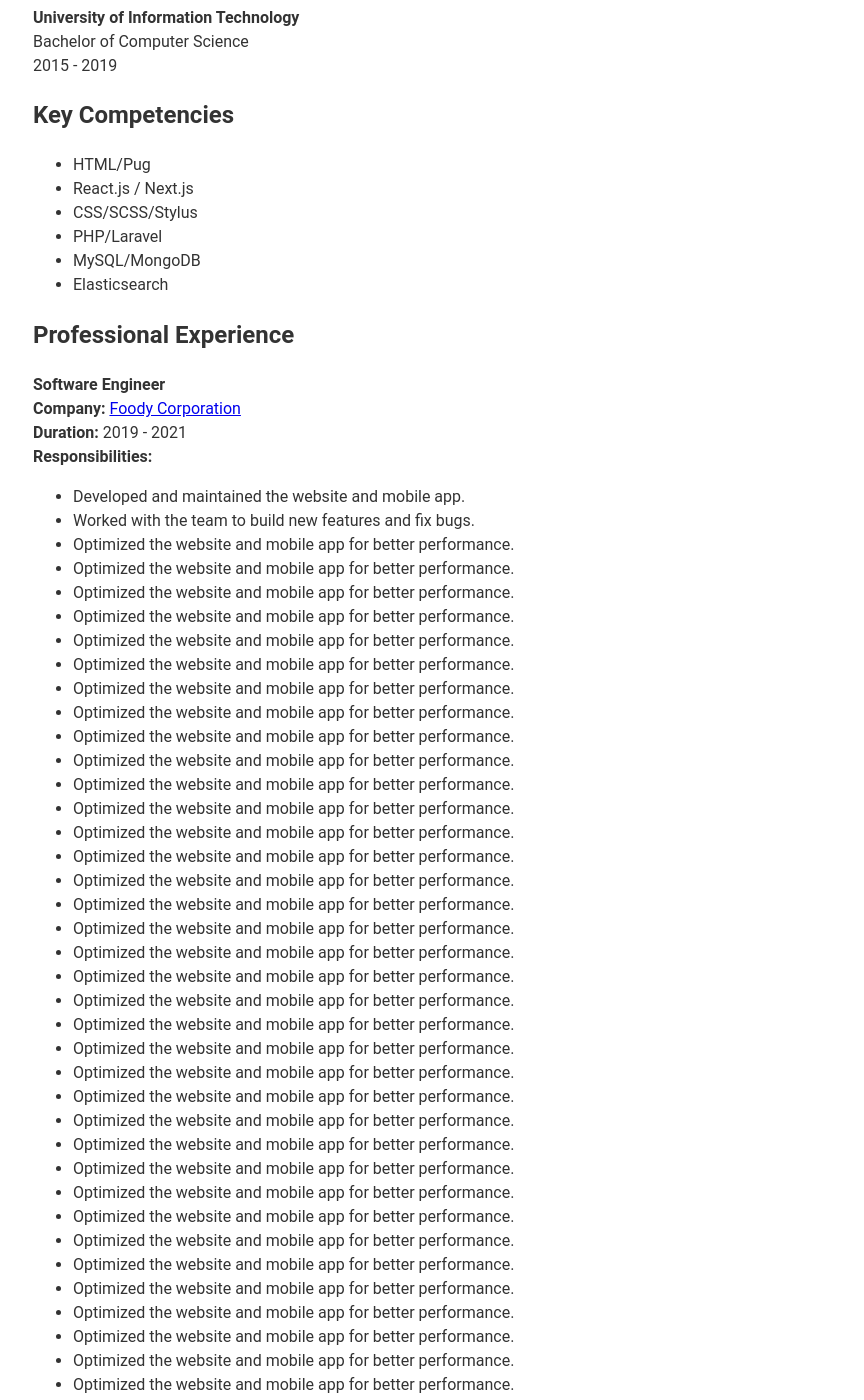
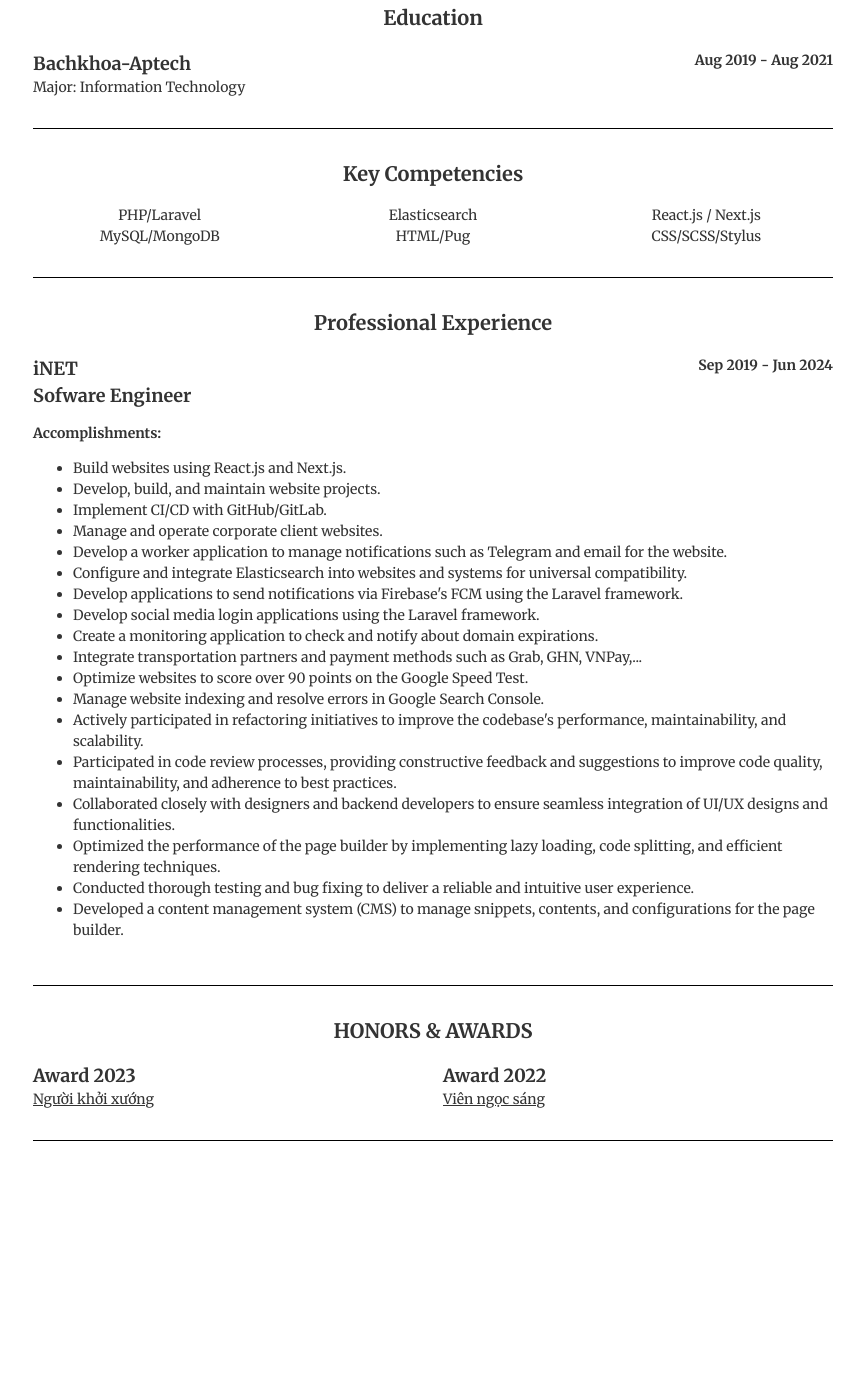
Before and after one commit to Chungpham0412/My-CV-With-HTML, a plain HTML site: page index.html in a window 1280 px wide. Shown: the part 357-1757 px from the top of the page, without its empty margins (207-1071 px from the left). After the commit the page ends 1528 px from the top, so only its background shows below. Drawn offline with Linux system fonts and the light colour scheme.

Commit message:
Complete My CV. Upload CV into hosting

```diff
--- a/index.html
+++ b/index.html
@@ -5,6 +5,23 @@
     <meta charset="UTF-8">
     <meta name="viewport" content="width=device-width, initial-scale=1.0">
     <title>Chung Pham</title>
+    <meta name="description"
+        content="A software engineer with over 4 years of experience in in React.js, Next.js, CSS/SCSS/Stylus, PHP/Laravel, Elasticsearch, and MySQL. A constant learner that is eager to explore and share new things. He likes to be challenged, even by unfamiliar tech stack and models. A team player who is proactive, logical, and takes ownership in his fields.">
+    <meta name="keywords"
+        content="Chung Pham, Chung Pham CV, Chung Pham Resume, Chung Pham Software Engineer, Chung Pham React.js, Chung Pham Next.js, Chung Pham CSS/SCSS/Stylus, Chung Pham PHP/Laravel, Chung Pham Elasticsearch, Chung Pham MySQL">
+    <meta name="author" content="Chung Pham, chungpham0412@gmail.com">
+    <meta name="robots" content="index, follow">
+    <meta name="googlebot" content="index, follow">
+    <meta name="bingbot" content="index, follow">
+
+    <link rel="dns-prefetch" href="https://fonts.googleapis.com">
+    <link rel="canonical" href="https://genz.id.vn/my-cv">
+    <link rel="alternate" href="https://genz.id.vn/my-cv" hreflang="en">
+    <link rel="icon" href="https://genz.id.vn/my-cv/images/favicon.png" type="image/x-icon">
+
+    <link
+        href="https://fonts.googleapis.com/css2?family=Merriweather:ital,wght@0,300;0,400;0,700;0,900;1,300;1,400;1,700;1,900&display=swap"
+        rel="stylesheet">
     <link rel="stylesheet" href="./styles/app.css">
 </head>
 
@@ -21,16 +38,20 @@
                         <a href="mailto:chungpham0412@gmail.com">chungpham0412@gmail.com</a>
                     </li>
                     <li>
-                        <a href="https://github.com/Chungpham0412" target="_blank" rel="noopener noreferrer">Github</a>
+                        <a href="https://github.com/Chungpham0412/My-CV-With-HTML" target="_blank"
+                            rel="noopener noreferrer">Github</a>
                     </li>
                     <li>
-                        <a href="https://www.linkedin.com/in/Chungpham0412/" target="_blank"
-                            rel="noopener noreferrer">Linkedin</a>
+                        <a href="https://t.me/chungpham0412" target="_blank" rel="noopener noreferrer">Telegram</a>
+                    </li>
+                    <li>
+                        <a href="https://genz.id.vn/my-cv" target="_blank" rel="noopener noreferrer">My
+                            CV</a>
                     </li>
                 </ul>
             </div>
             <div class="my-cv__box">
-                <h2>Software Engineer</h2>
+                <h2 class="my-cv-box__title">Software Engineer</h2>
                 <p>
                     A software engineer with over 4 years of experience in in React.js, Next.js, CSS/SCSS/Stylus,
                     PHP/Laravel, Elasticsearch, and MySQL.
@@ -40,87 +61,83 @@
                 </p>
             </div>
             <div class="my-cv__box">
-                <h2>Education</h2>
-                <p>
-                    <strong>University of Information Technology</strong>
-                    <br>
-                    Bachelor of Computer Science
-                    <br>
-                    2015 - 2019
-                </p>
+                <h2 class="my-cv-box__title">Education</h2>
+                <ul class="my-cv__box__list column-2">
+                    <li>
+                        <h3 class="my-cv-box__name">Bachkhoa-Aptech</h3>
+                    </li>
+                    <li>
+                        <strong>Aug 2019 - Aug 2021</strong>
+                    </li>
+                </ul>
+                Major: Information Technology
             </div>
             <div class="my-cv__box">
-                <h2>Key Competencies</h2>
-                <ul>
+                <h2 class="my-cv-box__title">Key Competencies</h2>
+                <ul class="my-cv__box__list column-3">
+                    <li>PHP/Laravel</li>
+                    <li>MySQL/MongoDB</li>
+                    <li>Elasticsearch</li>
                     <li>HTML/Pug</li>
                     <li>React.js / Next.js</li>
                     <li>CSS/SCSS/Stylus</li>
-                    <li>PHP/Laravel</li>
-                    <li>MySQL/MongoDB</li>
-                    <li>Elasticsearch</li>
                 </ul>
             </div>
             <div class="my-cv__box">
-                <h2>Professional Experience</h2>
-                <p>
-                    <strong>Software Engineer</strong>
-                    <br>
-                    <strong>Company:</strong> <a href="https://www.foody.vn/">Foody Corporation</a>
-                    <br>
-                    <strong>Duration:</strong> 2019 - 2021
-                    <br>
-                    <strong>Responsibilities:</strong>
+                <h2 class="my-cv-box__title">Professional Experience</h2>
+                <ul class="my-cv__box__list column-2">
+                    <li>
+                        <h3 class="my-cv-box__name">iNET</h3>
+                    </li>
+                    <li>
+                        <strong>Sep 2019 - Jun 2024</strong>
+                    </li>
+                </ul>
+                <h4 class="my-cv-box__name">Sofware Engineer</h4>
+                <p></p>
+                <strong>Accomplishments:</strong>
                 <ul>
-                    <li>Developed and maintained the website and mobile app.</li>
-                    <li>Worked with the team to build new features and fix bugs.</li>
-                    <li>Optimized the website and mobile app for better performance.</li>
-                    <li>Optimized the website and mobile app for better performance.</li>
-                    <li>Optimized the website and mobile app for better performance.</li>
-                    <li>Optimized the website and mobile app for better performance.</li>
-                    <li>Optimized the website and mobile app for better performance.</li>
-                    <li>Optimized the website and mobile app for better performance.</li>
-                    <li>Optimized the website and mobile app for better performance.</li>
-                    <li>Optimized the website and mobile app for better performance.</li>
-                    <li>Optimized the website and mobile app for better performance.</li>
-                    <li>Optimized the website and mobile app for better performance.</li>
-                    <li>Optimized the website and mobile app for better performance.</li>
-                    <li>Optimized the website and mobile app for better performance.</li>
-                    <li>Optimized the website and mobile app for better performance.</li>
-                    <li>Optimized the website and mobile app for better performance.</li>
-                    <li>Optimized the website and mobile app for better performance.</li>
-                    <li>Optimized the website and mobile app for better performance.</li>
-                    <li>Optimized the website and mobile app for better performance.</li>
-                    <li>Optimized the website and mobile app for better performance.</li>
-                    <li>Optimized the website and mobile app for better performance.</li>
-                    <li>Optimized the website and mobile app for better performance.</li>
-                    <li>Optimized the website and mobile app for better performance.</li>
-                    <li>Optimized the website and mobile app for better performance.</li>
-                    <li>Optimized the website and mobile app for better performance.</li>
-                    <li>Optimized the website and mobile app for better performance.</li>
-                    <li>Optimized the website and mobile app for better performance.</li>
-                    <li>Optimized the website and mobile app for better performance.</li>
-                    <li>Optimized the website and mobile app for better performance.</li>
-                    <li>Optimized the website and mobile app for better performance.</li>
-                    <li>Optimized the website and mobile app for better performance.</li>
-                    <li>Optimized the website and mobile app for better performance.</li>
-                    <li>Optimized the website and mobile app for better performance.</li>
-                    <li>Optimized the website and mobile app for better performance.</li>
-                    <li>Optimized the website and mobile app for better performance.</li>
-                    <li>Optimized the website and mobile app for better performance.</li>
-                    <li>Optimized the website and mobile app for better performance.</li>
-                    <li>Optimized the website and mobile app for better performance.</li>
-                    <li>Optimized the website and mobile app for better performance.</li>
-                    <li>Optimized the website and mobile app for better performance.</li>
-                    <li>Optimized the website and mobile app for better performance.</li>
-                    <li>Optimized the website and mobile app for better performance.</li>
-                    <li>Optimized the website and mobile app for better performance.</li>
-                    <li>Optimized the website and mobile app for better performance.</li>
-                    <li>Optimized the website and mobile app for better performance.</li>
-                    <li>Optimized the website and mobile app for better performance.</li>
-                    <li>Optimized the website and mobile app for better performance.</li>
-                    <li>Optimized the website and mobile app for better performance.</li>
+                    <li>Build websites using React.js and Next.js.</li>
+                    <li>Develop, build, and maintain website projects.</li>
+                    <li>Implement CI/CD with GitHub/GitLab.</li>
+                    <li>Manage and operate corporate client websites.</li>
+                    <li>Develop a worker application to manage notifications such as Telegram and email for the website.
+                    </li>
+                    <li>Configure and integrate Elasticsearch into websites and systems for universal compatibility.
+                    </li>
+                    <li>Develop applications to send notifications via Firebase's FCM using the Laravel framework.</li>
+                    <li>Develop social media login applications using the Laravel framework.</li>
+                    <li>Create a monitoring application to check and notify about domain expirations.</li>
+                    <li>Integrate transportation partners and payment methods such as Grab, GHN, VNPay,...</li>
+                    <li>Optimize websites to score over 90 points on the Google Speed Test.</li>
+                    <li>Manage website indexing and resolve errors in Google Search Console.</li>
+                    <li>Actively participated in refactoring initiatives to improve the codebase's performance,
+                        maintainability, and scalability.</li>
+                    <li>Participated in code review processes, providing constructive feedback and suggestions to
+                        improve code quality, maintainability, and adherence to best practices.</li>
+                    <li>Collaborated closely with designers and backend developers to ensure seamless integration of
+                        UI/UX designs and functionalities.</li>
+                    <li>Optimized the performance of the page builder by implementing lazy loading, code splitting, and
+                        efficient rendering techniques.</li>
+                    <li>Conducted thorough testing and bug fixing to deliver a reliable and intuitive user experience.
+                    </li>
+                    <li>Developed a content management system (CMS) to manage snippets, contents, and configurations for
+                        the page builder.</li>
                 </ul>
-                </p>
+            </div>
+            <div class="my-cv__box">
+                <h2 class="my-cv-box__title">HONORS & AWARDS</h2>
+                <ul class="my-cv__box__list my-cv__awards column-2">
+                    <li>
+                        <h3 class="my-cv-box__name">Award 2023</h3>
+                        <a href="https://genz.id.vn/my-cv/images/award_2023.png" target="_blank"
+                            rel="noopener noreferrer">Người khởi xướng</a>
+                    </li>
+                    <li class="text-left">
+                        <h3 class="my-cv-box__name">Award 2022</h3>
+                        <a href="https://genz.id.vn/my-cv/images/award_2022.png" target="_blank"
+                            rel="noopener noreferrer">Viên ngọc sáng</a>
+                    </li>
             </div>
         </div>
 </body>
--- a/styles/app.css
+++ b/styles/app.css
@@ -4,11 +4,19 @@
   padding: 0;
   box-sizing: border-box;
 }
+html {
+  font-size: 62.5%;
+  box-sizing: border-box;
+  scroll-behavior: smooth;
+  -webkit-font-smoothing: antialiased;
+  -moz-osx-font-smoothing: grayscale;
+}
 body {
   padding: 0;
   margin: 0;
-  font-family: "Roboto", sans-serif;
-  font-size: 16px;
+  /* font-family: "Roboto", sans-serif; */
+  font-family: "Merriweather", sans-serif;
+  font-size: 14px;
   line-height: 1.5;
   color: #333;
 }
@@ -23,6 +31,48 @@ body {
   justify-content: center;
   gap: 30px;
 }
-.text-center {
+.my-cv__contact li {
+}
+.my-cv__contact li a,
+.my-cv__awards li a {
+  color: #333;
+}
+.my-cv__box {
+  margin-bottom: 30px;
+  padding-bottom: 30px;
+  border-bottom: 1px solid #000;
+}
+.my-cv-box__title {
+  text-align: center;
+  font-size: 2rem;
+}
+.my-cv-box__name {
+  font-size: 1.8rem;
+  margin: 0;
+}
+.my-cv__box__list {
+  column-gap: 20px;
+  padding: 0;
+  margin: 0;
+  list-style: none;
   text-align: center;
 }
+.column-2 {
+  column-count: 2;
+}
+.column-3 {
+  column-count: 3;
+}
+.my-cv__box__list.column-2 li:nth-child(even) {
+  text-align: right;
+}
+.my-cv__box__list.column-2 li:nth-child(odd) {
+  text-align: left;
+}
+
+.text-center {
+  text-align: center !important;
+}
+.text-left {
+  text-align: left !important;
+}
```
Also changed, not shown: images/award_2022.png (added), images/award_2023.png (added), images/favicon.png (added), 1 other file.
